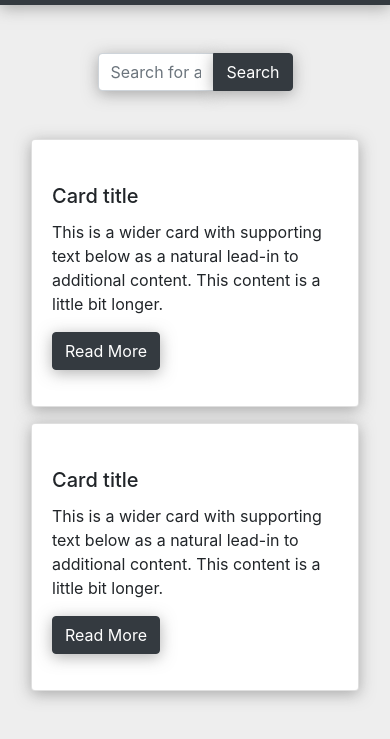
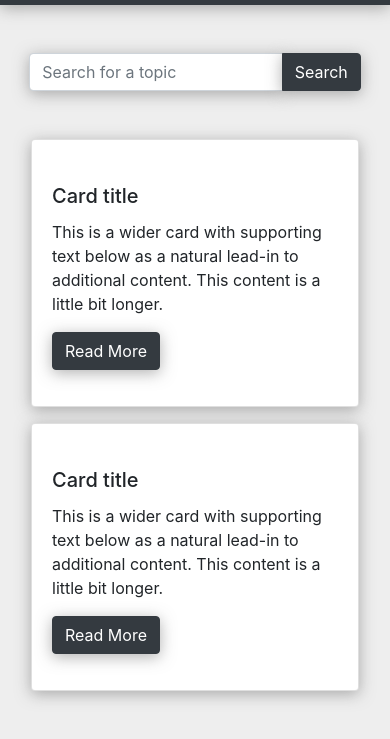
Before and after one commit to noobchirag69/Noob_News, a plain HTML site: page index.html in a window 390 px wide. Shown: the part 51-790 px from the top of the page. Drawn offline with nearby package versions, Linux system fonts and the light colour scheme; no server answers.

Commit message:
Responsive

```diff
--- a/style.css
+++ b/style.css
@@ -13,3 +13,9 @@ body {
 .input-group {
     width: 50%;
 }
+
+@media only screen and (max-width: 600px) {
+    .input-group {
+        width: 85%;
+    }
+}
```
